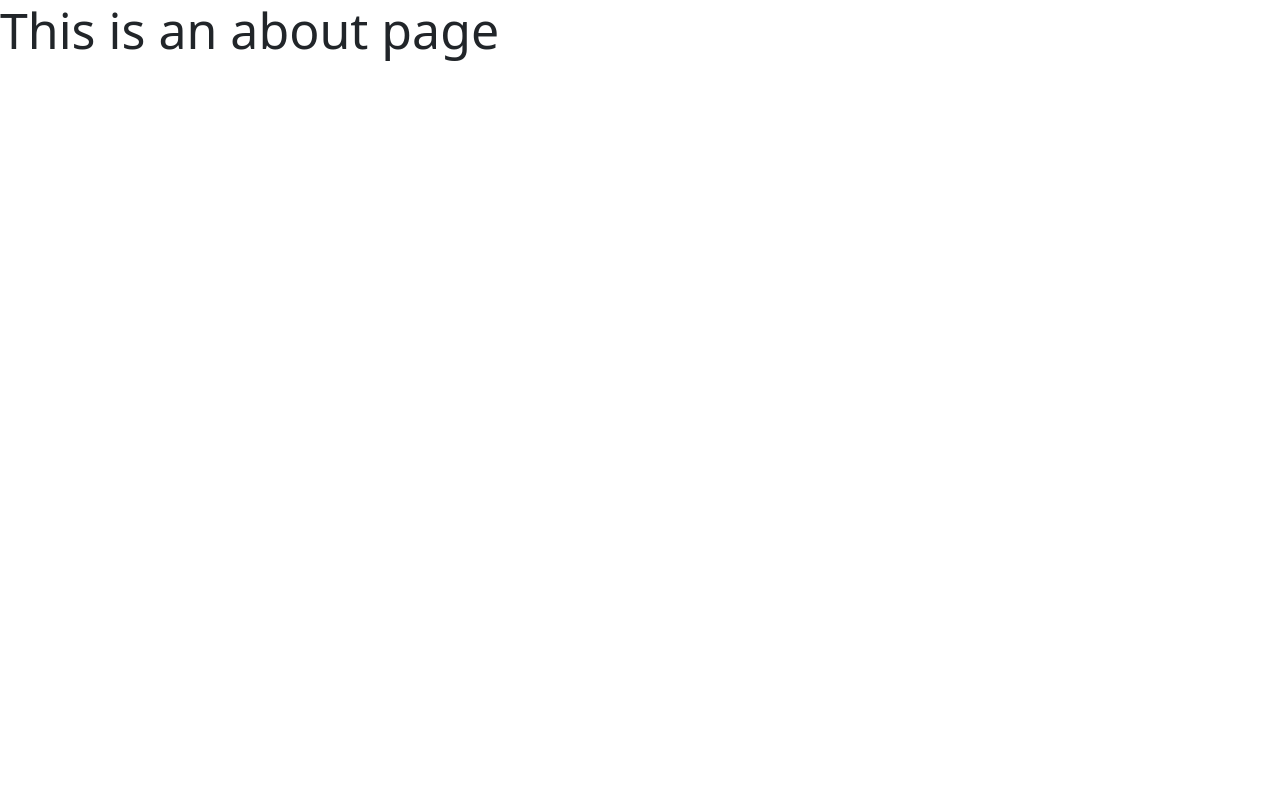
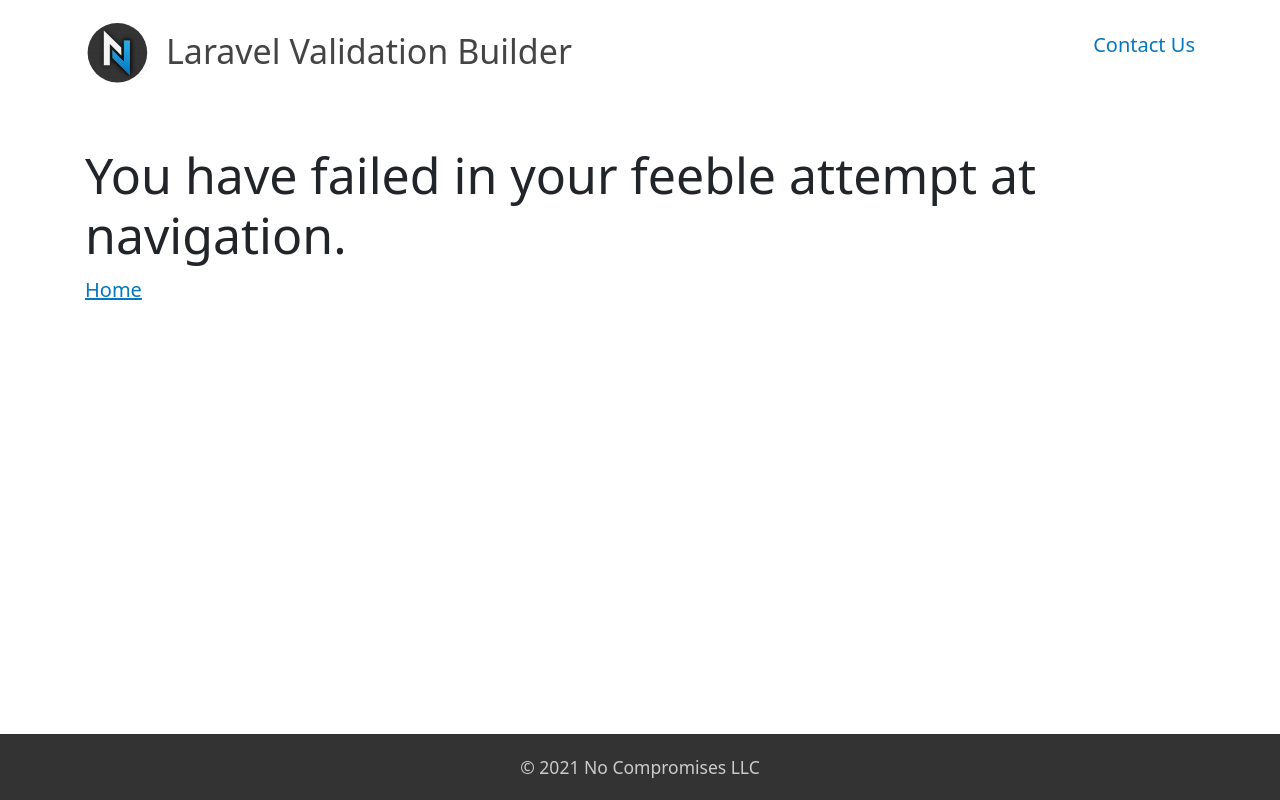
Before and after one commit to NoCompromises/masteringlaravel.io, a Vue app: page /about in a window 1280 px wide. Built offline with nearby package versions, Linux system fonts and the light colour scheme.

Commit message:
set up not found routing

```diff
--- a/src/router/index.js
+++ b/src/router/index.js
@@ -1,5 +1,6 @@
 import { createRouter, createWebHistory } from "vue-router";
 import Home from "../views/Home.vue";
+import NotFound from "../views/NotFound.vue";
 
 const routes = [
   {
@@ -7,14 +8,19 @@ const routes = [
     name: "Home",
     component: Home,
   },
+  // {
+  //   path: "/about",
+  //   name: "About",
+  //   // route level code-splitting
+  //   // this generates a separate chunk (about.[hash].js) for this route
+  //   // which is lazy-loaded when the route is visited.
+  //   component: () =>
+  //     import(/* webpackChunkName: "about" */ "../views/About.vue"),
+  // },
   {
-    path: "/about",
-    name: "About",
-    // route level code-splitting
-    // this generates a separate chunk (about.[hash].js) for this route
-    // which is lazy-loaded when the route is visited.
-    component: () =>
-      import(/* webpackChunkName: "about" */ "../views/About.vue"),
+    path: "/:pathMatch(.*)*",
+    name: "NotFound",
+    component: NotFound,
   },
 ];
 
--- a/src/views/About.vue
+++ /dev/null
@@ -1,5 +0,0 @@
-<template>
-  <div class="about">
-    <h1>This is an about page</h1>
-  </div>
-</template>
--- /dev/null
+++ b/src/views/NotFound.vue
@@ -0,0 +1,29 @@
+<template>
+  <site-header />
+
+  <main>
+    <section class="mb-5">
+      <div class="container">
+        <div class="row">
+          <h1>You have failed in your feeble attempt at navigation.</h1>
+          <router-link to="/">Home</router-link>
+        </div>
+      </div>
+    </section>
+  </main>
+
+  <site-footer />
+</template>
+
+<script>
+import SiteHeader from "@/components/SiteHeader.vue";
+import SiteFooter from "@/components/SiteFooter.vue";
+
+export default {
+  name: "NotFound",
+  components: {
+    SiteHeader,
+    SiteFooter,
+  },
+};
+</script>
```
